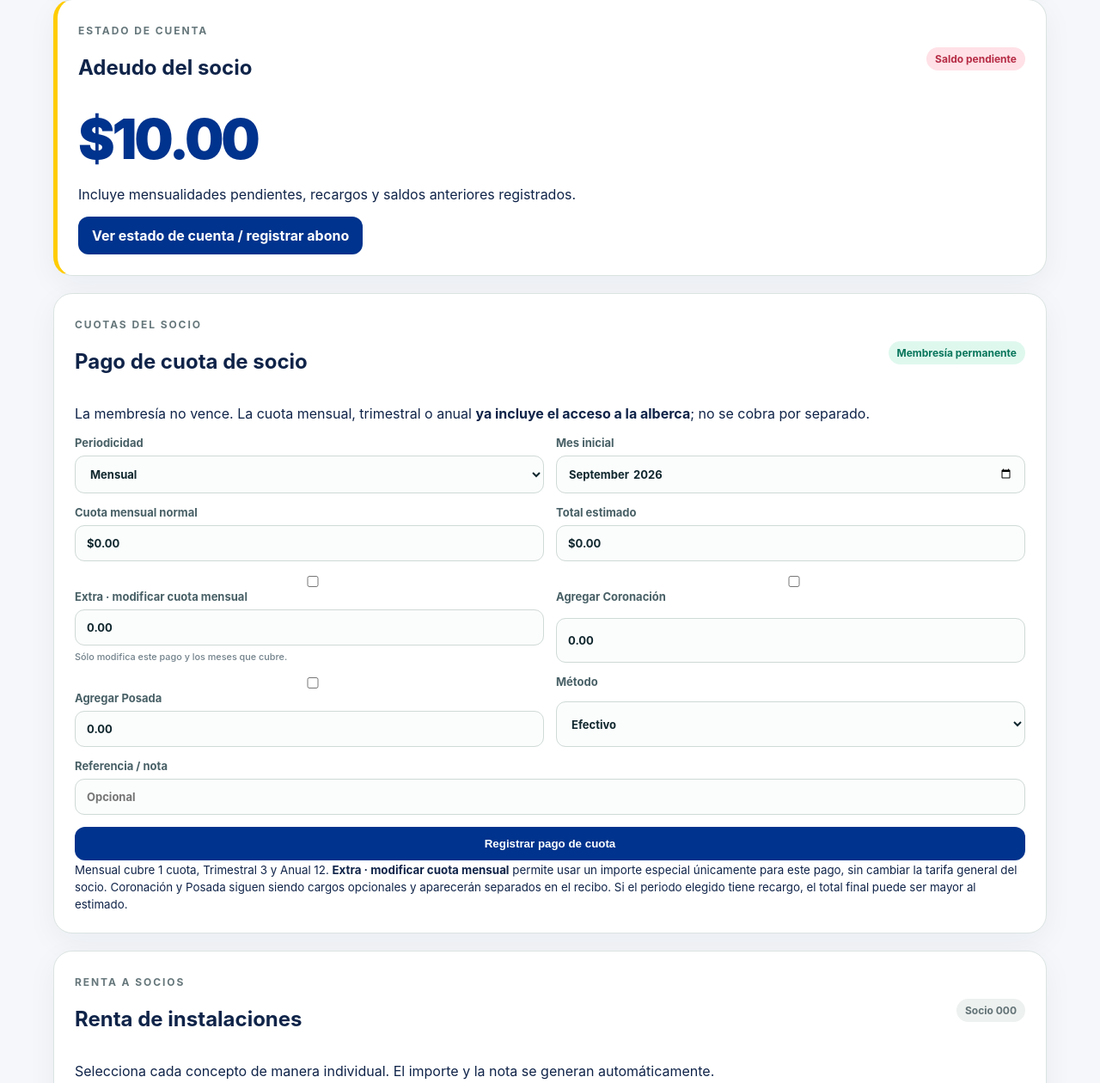
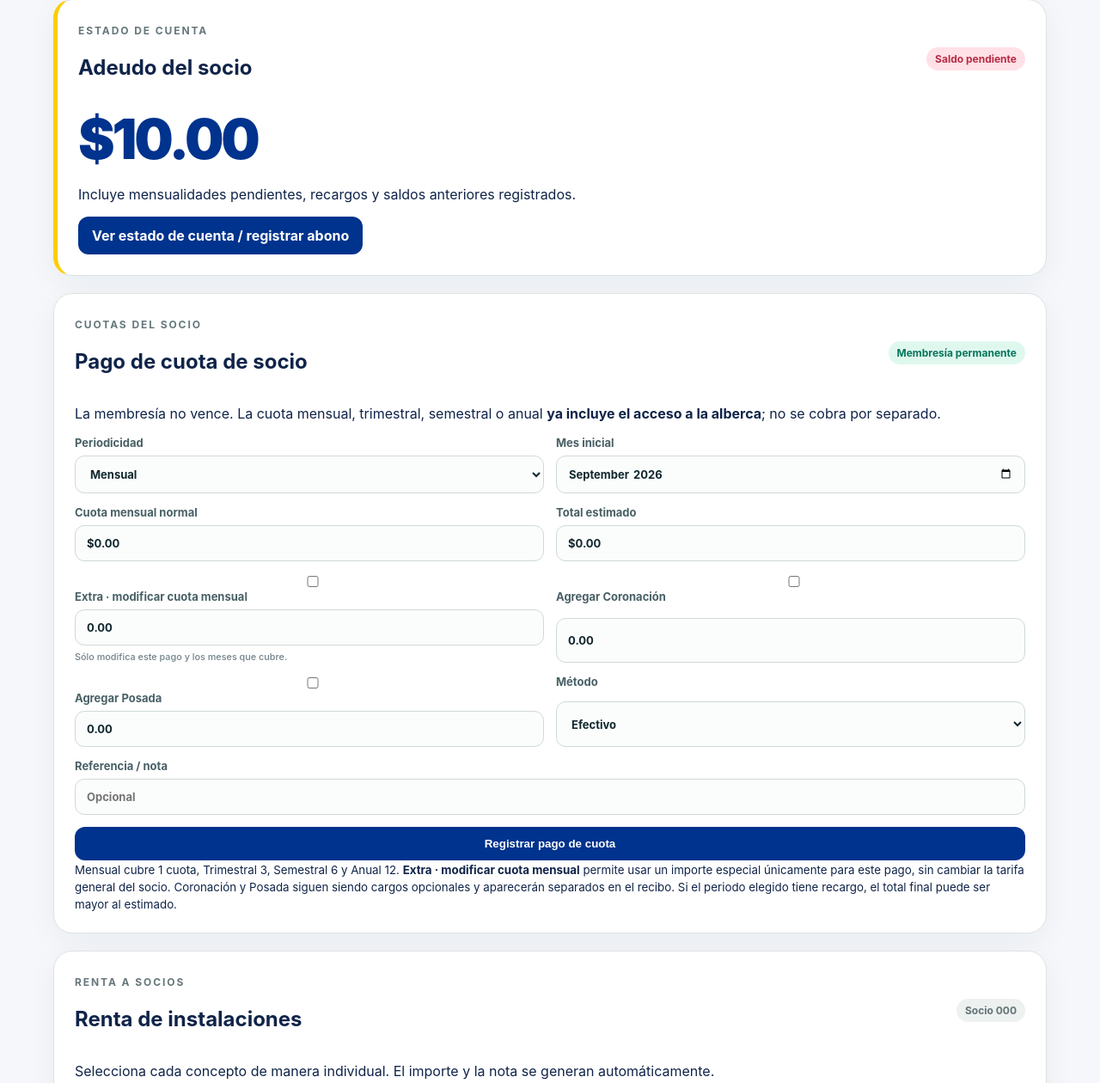
Before and after one commit to cleones1/club-leones-sabinas, a FastAPI app: page /admin/socios/1 in a window 1280 px wide. Shown: the part 2944-4204 px from the top of the page at 86% size. Run offline with FastAPI, Linux system fonts and the light colour scheme; the visitor is signed in with stand-in values (Sample User, id 1); tables that the repository leaves empty hold one stand-in row (values such as "Sample post"); grey boxes marked "Sample" are stand-in pictures; some libraries are stand-ins or nearby versions.

Commit message:
Add semiannual member dues plan

```diff
--- a/app/core.py
+++ b/app/core.py
@@ -723,10 +723,10 @@ def pay_member_dues(member_id: int, request: Request, plan: str = Form(...), sta
     sync_finances(db)
     m = db.get(Member, member_id)
     if not m: raise HTTPException(404)
-    plan_months = {"Mensual": 1, "Trimestral": 3, "Anual": 12}
+    plan_months = {"Mensual": 1, "Trimestral": 3, "Semestral": 6, "Anual": 12}
     months_to_cover = plan_months.get((plan or "").strip())
     if not months_to_cover:
-        raise HTTPException(400, "Selecciona un plan Mensual, Trimestral o Anual.")
+        raise HTTPException(400, "Selecciona un plan Mensual, Trimestral, Semestral o Anual.")
     fee = member_monthly_fee(db, m.id)
     if fee <= 0:
         raise HTTPException(400, "Primero configura la cuota mensual para este tipo de socio.")
--- a/app/dues_tools.py
+++ b/app/dues_tools.py
@@ -104,6 +104,8 @@ def _plan_from_payment(payment: Payment):
     text = f"{payment.concept or ''} {payment.reference or ''}".lower()
     if "anual" in text:
         return "Anual", 12
+    if "semestral" in text:
+        return "Semestral", 6
     if "trimestral" in text:
         return "Trimestral", 3
     return "Mensual", 1
--- a/app/templates/member_detail.html
+++ b/app/templates/member_detail.html
@@ -25,9 +25,9 @@
 
 <section class="card" id="pago-cuota-socio">
 <div class="section-title"><div><span class="eyebrow">CUOTAS DEL SOCIO</span><h2>Pago de cuota de socio</h2></div><span class="badge success">Membresía permanente</span></div>
-<p>La membresía no vence. La cuota mensual, trimestral o anual <b>ya incluye el acceso a la alberca</b>; no se cobra por separado.</p>
+<p>La membresía no vence. La cuota mensual, trimestral, semestral o anual <b>ya incluye el acceso a la alberca</b>; no se cobra por separado.</p>
 <form id="dues-form" class="compact-form" action="/admin/socios/{{m.id}}/cuota/pagar" method="post" data-monthly="{{member_monthly_fee}}">
-<label>Periodicidad<select id="dues-plan" name="plan" required><option value="Mensual">Mensual</option><option value="Trimestral">Trimestral · 3 meses</option><option value="Anual">Anual · 12 meses</option></select></label>
+<label>Periodicidad<select id="dues-plan" name="plan" required><option value="Mensual">Mensual</option><option value="Trimestral">Trimestral · 3 meses</option><option value="Semestral">Semestral · 6 meses</option><option value="Anual">Anual · 12 meses</option></select></label>
 <label>Mes inicial<input id="dues-start" name="start_period" type="month" required></label>
 <label>Cuota mensual normal<input value="${{"{:,.2f}".format(member_monthly_fee)}}" readonly></label>
 <label>Total estimado<input id="dues-total" readonly></label>
@@ -38,7 +38,7 @@
 <label class="wide">Referencia / nota<input name="reference" placeholder="Opcional"></label>
 <button type="submit">Registrar pago de cuota</button>
 </form>
-<small>Mensual cubre 1 cuota, Trimestral 3 y Anual 12. <b>Extra · modificar cuota mensual</b> permite usar un importe especial únicamente para este pago, sin cambiar la tarifa general del socio. Coronación y Posada siguen siendo cargos opcionales y aparecerán separados en el recibo. Si el periodo elegido tiene recargo, el total final puede ser mayor al estimado.</small>
+<small>Mensual cubre 1 cuota, Trimestral 3, Semestral 6 y Anual 12. <b>Extra · modificar cuota mensual</b> permite usar un importe especial únicamente para este pago, sin cambiar la tarifa general del socio. Coronación y Posada siguen siendo cargos opcionales y aparecerán separados en el recibo. Si el periodo elegido tiene recargo, el total final puede ser mayor al estimado.</small>
 </section>
 
 <section class="card" id="renta-instalaciones">
@@ -94,7 +94,7 @@
 <small>Para clima por hora o por unidad, ajusta la cantidad. En el recibo se mostrará el socio que renta y la fecha de renta.</small>
 </section>
 
-<section class="card"><h2>Membresía del club</h2><div class="member-status"><span class="badge success">Permanente</span><b>Sin vencimiento</b><small>Las cuotas mensual, trimestral o anual no cambian la permanencia de la membresía y ya incluyen el acceso a la alberca durante el periodo pagado.</small></div></section>
+<section class="card"><h2>Membresía del club</h2><div class="member-status"><span class="badge success">Permanente</span><b>Sin vencimiento</b><small>Las cuotas mensual, trimestral, semestral o anual no cambian la permanencia de la membresía y ya incluyen el acceso a la alberca durante el periodo pagado.</small></div></section>
 
 <section class="card"><h2>Historial de pagos</h2><div class="table-wrap"><table><thead><tr><th>Folio</th><th>Fecha</th><th>Concepto</th><th>Método</th><th>Importe</th><th>Acceso alberca</th><th>Recibo</th></tr></thead><tbody>{% for p in m.payments|sort(attribute='paid_at', reverse=true) %}<tr><td>{{p.folio}}</td><td>{{p.paid_at.strftime('%d/%m/%Y')}}</td><td>{{p.concept}}{% if p.id in cancelled_payment_ids %}<small><span class="badge danger">ANULADO</span></small>{% endif %}</td><td>{{p.method}}</td><td>${{"{:,.2f}".format(p.amount)}}</td><td>{% if p.id in cancelled_payment_ids %}—{% elif p.pool_pass %}{{p.pool_pass.plan_type}}<small>{{p.pool_pass.end_date.strftime('%d/%m/%Y')}}</small>{% else %}—{% endif %}</td><td>{% if p.id in cancelled_payment_ids %}<span class="badge danger">Sin efecto</span>{% elif p.concept.startswith('Cuota de socio') %}<a class="mini-btn" target="_blank" href="/recibo-cuota/{{p.id}}.pdf">Imprimir</a>{% else %}<a class="mini-btn" target="_blank" href="/recibo/{{p.id}}.pdf">Imprimir</a>{% endif %}</td></tr>{% else %}<tr><td colspan="7">Sin pagos registrados.</td></tr>{% endfor %}</tbody></table></div></section>
 
@@ -117,7 +117,7 @@
     const mm = String(now.getMonth() + 1).padStart(2, '0');
     if (!start.value) start.value = yyyy + '-' + mm;
     function refreshDues(){
-      const months = plan.value === 'Anual' ? 12 : (plan.value === 'Trimestral' ? 3 : 1);
+      const months = plan.value === 'Anual' ? 12 : (plan.value === 'Semestral' ? 6 : (plan.value === 'Trimestral' ? 3 : 1));
       const effectiveMonthly = specialEnabled.checked ? Math.max(0, Number(special.value || 0)) : monthly;
       const coronacionAmount = coronacionEnabled.checked ? Number(coronacion.value || 0) : 0;
       const posadaAmount = posadaEnabled.checked ? Number(posada.value || 0) : 0;
--- a/app/templates/member_portal.html
+++ b/app/templates/member_portal.html
@@ -1,8 +1,8 @@
 {% extends "base.html" %}{% block title %}Mi membresía · Club de Leones de Sabinas{% endblock %}{% block content %}
 <div class="member-home"><span class="eyebrow">CLUB DE LEONES DE SABINAS · MI MEMBRESÍA</span><h1>Hola, {{m.first_name}}.</h1>
-<div class="member-card"><div class="member-info"><div class="member-brand"><img src="https://www.lionsclubs.org/sites/default/files/division/marketing/brand/logos/Cards_Emblem_2Color.jpg" alt="Logo Club de Leones"><span>Club de Leones de Sabinas</span></div><span>{{m.member_number}}</span><h2>{{m.first_name}} {{m.last_name}}</h2><div class="actions"><span class="badge {{status[1]}}">{{status[0]}}</span><span class="badge {{'warning' if member_type == 'Pensionado' else 'muted'}}">{{member_type}}</span><span class="badge success">Membresía permanente</span></div><p>Cuota mensual: <b>${{"{:,.2f}".format(member_monthly_fee)}}</b></p><p>Cuota trimestral: <b>${{"{:,.2f}".format(member_monthly_fee * 3)}}</b></p><p>Cuota anual: <b>${{"{:,.2f}".format(member_monthly_fee * 12)}}</b></p><p><b>Acceso a la alberca incluido</b> durante el periodo de cuota pagado.</p><div class="actions"><a class="btn" href="/credencial/{{m.id}}.pdf">Credencial de socio</a>{% if pool[2] %}<a class="btn secondary" href="/credencial-alberca/{{m.id}}.pdf">Credenciales de alberca</a>{% endif %}</div></div><div>{% if m.photo %}<img class="portal-photo" src="{{m.photo.data}}" alt="Fotografía">{% endif %}<img class="member-qr" src="/qr/{{m.qr_token}}.png" alt="Código QR de socio"></div></div>
+<div class="member-card"><div class="member-info"><div class="member-brand"><img src="https://www.lionsclubs.org/sites/default/files/division/marketing/brand/logos/Cards_Emblem_2Color.jpg" alt="Logo Club de Leones"><span>Club de Leones de Sabinas</span></div><span>{{m.member_number}}</span><h2>{{m.first_name}} {{m.last_name}}</h2><div class="actions"><span class="badge {{status[1]}}">{{status[0]}}</span><span class="badge {{'warning' if member_type == 'Pensionado' else 'muted'}}">{{member_type}}</span><span class="badge success">Membresía permanente</span></div><p>Cuota mensual: <b>${{"{:,.2f}".format(member_monthly_fee)}}</b></p><p>Cuota trimestral: <b>${{"{:,.2f}".format(member_monthly_fee * 3)}}</b></p><p>Cuota semestral: <b>${{"{:,.2f}".format(member_monthly_fee * 6)}}</b></p><p>Cuota anual: <b>${{"{:,.2f}".format(member_monthly_fee * 12)}}</b></p><p><b>Acceso a la alberca incluido</b> durante el periodo de cuota pagado.</p><div class="actions"><a class="btn" href="/credencial/{{m.id}}.pdf">Credencial de socio</a>{% if pool[2] %}<a class="btn secondary" href="/credencial-alberca/{{m.id}}.pdf">Credenciales de alberca</a>{% endif %}</div></div><div>{% if m.photo %}<img class="portal-photo" src="{{m.photo.data}}" alt="Fotografía">{% endif %}<img class="member-qr" src="/qr/{{m.qr_token}}.png" alt="Código QR de socio"></div></div>
 
-<section class="card"><h2>Acceso de alberca incluido en la cuota</h2><div class="member-status"><span class="badge {{pool[1]}}">{{pool[0]}}</span>{% if pool[2] %}<b>Cuota {{pool[2].plan_type}}</b><small>Vigencia de alberca: {{pool[2].start_date.strftime('%d/%m/%Y')}} al {{pool[2].end_date.strftime('%d/%m/%Y')}}</small><p>El PDF incluye una credencial para ti y una para cada esposa/hijo registrado.</p><a class="btn" href="/credencial-alberca/{{m.id}}.pdf">Descargar credenciales familiares</a>{% else %}<p>El acceso se activa al registrar una cuota mensual, trimestral o anual vigente.</p>{% endif %}</div></section>
+<section class="card"><h2>Acceso de alberca incluido en la cuota</h2><div class="member-status"><span class="badge {{pool[1]}}">{{pool[0]}}</span>{% if pool[2] %}<b>Cuota {{pool[2].plan_type}}</b><small>Vigencia de alberca: {{pool[2].start_date.strftime('%d/%m/%Y')}} al {{pool[2].end_date.strftime('%d/%m/%Y')}}</small><p>El PDF incluye una credencial para ti y una para cada esposa/hijo registrado.</p><a class="btn" href="/credencial-alberca/{{m.id}}.pdf">Descargar credenciales familiares</a>{% else %}<p>El acceso se activa al registrar una cuota mensual, trimestral, semestral o anual vigente.</p>{% endif %}</div></section>
 
 <section class="card"><h2>Familia registrada</h2><div class="family-summary">{% for f in m.family_members if f.active %}<div class="family-chip">{% if f.photo_data %}<img src="{{f.photo_data}}" alt="{{f.full_name}}">{% endif %}<div><b>{{f.full_name}}</b><small>{{f.relationship_type}}</small></div></div>{% else %}<p>No hay familiares registrados.</p>{% endfor %}</div></section>
 
```
